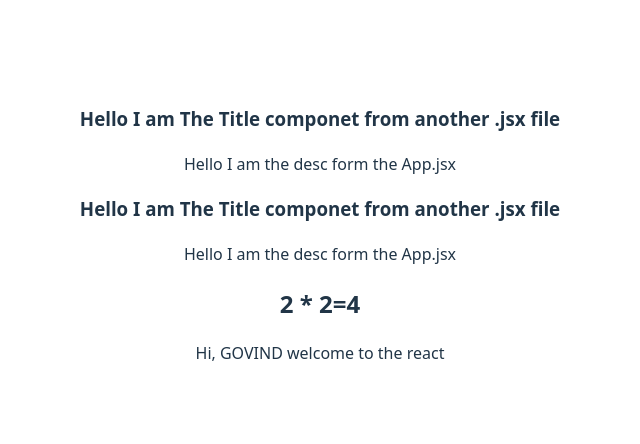
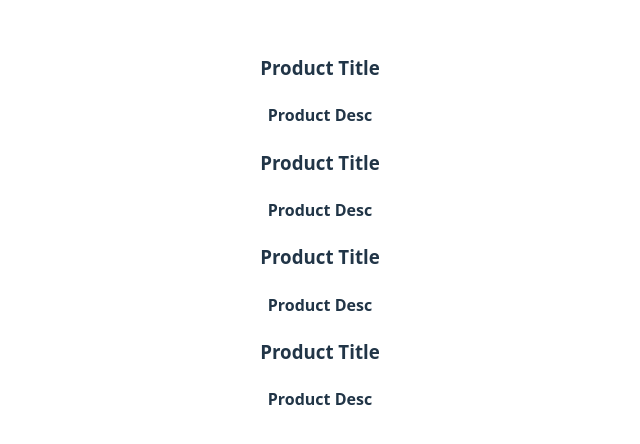
Before and after one commit to GovindG9066/React, a React (Vite) app in the folder Basic_React_app/: page / in a window 1280 px wide. Shown: the part 166-610 px from the top of the page, without its empty margins (320-960 px from the left). Built offline with nearby package versions, Linux system fonts and the light colour scheme.

Commit message:
Structuring Components

```diff
--- a/Basic_React_app/src/App.jsx
+++ b/Basic_React_app/src/App.jsx
@@ -1,6 +1,8 @@
 import './App.css'
-import Title from './Title';
-import Mul from './UsingOfCurlyBreses';
+
+// import Title from './Title';
+// import Mul from './UsingOfCurlyBreses';
+import ProductTab from './ProductTab';
 
 function Descriptions(){
   return(
@@ -12,11 +14,13 @@
 
   return (
     <>
-        <Title />
+        {/* <Title />
         <Descriptions />
         <Title />
         <Descriptions />
-        <Mul />
+        <Mul /> */}
+
+          <ProductTab />
     </>
   );
 
--- /dev/null
+++ b/Basic_React_app/src/ProductTab.jsx
@@ -0,0 +1,14 @@
+import Product from "./product";
+
+function ProductTab(){
+    return(
+        <>
+        <Product />
+        <Product />
+        <Product />
+        <Product />
+        </>
+    );
+}
+
+export default ProductTab;
--- /dev/null
+++ b/Basic_React_app/src/product.jsx
@@ -0,0 +1,10 @@
+function Product(){
+    return(
+        <>
+        <h3>Product Title</h3>
+        <h4>Product Desc</h4>
+        </>
+    );
+}
+
+export default Product;
```
